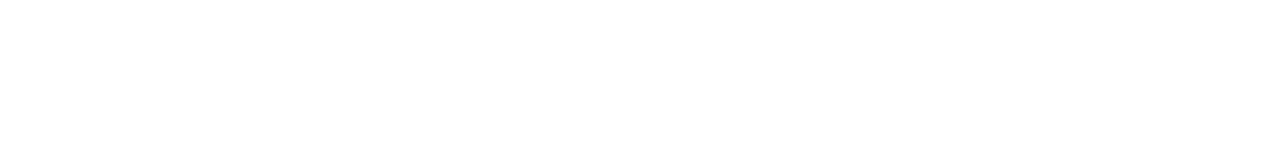
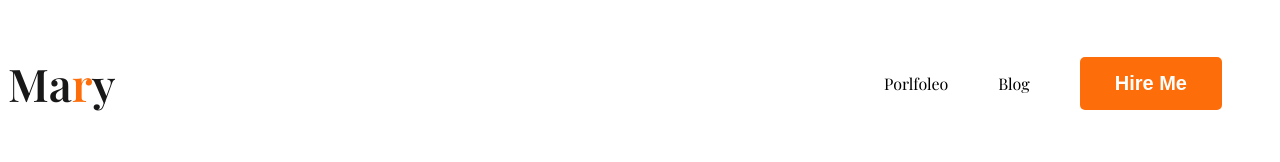
Before and after one commit to mjakaria11/webdedeloper-portfelow, a plain HTML site: page index.html in a window 1280 px wide. Drawn offline with nearby package versions, Linux system fonts and the light colour scheme; a web font is replaced by a local one.

Commit message:
added navyber

```diff
--- a/index.html
+++ b/index.html
@@ -5,11 +5,25 @@
   <meta charset="UTF-8">
   <meta name="viewport" content="width=device-width, initial-scale=1.0">
   <title>Document</title>
+  <link rel="preconnect" href="https://fonts.googleapis.com">
+  <link rel="preconnect" href="https://fonts.gstatic.com" crossorigin>
+  <link
+    href="https://fonts.googleapis.com/css2?family=Open+Sans:ital,wght@0,300;0,400;0,700;0,800;1,300&family=Playfair+Display:ital,wght@0,400;0,500;0,600;1,400;1,500;1,600&display=swap"
+    rel="stylesheet">
   <link rel="stylesheet" href="style/style.css">
+
 </head>
 
 <body>
   <header>
+    <nav>
+      <h3 class="nav-tittle">Ma<span class="text-primary">r</span>y</h3>
+      <ul>
+        <li><a href="Porlfoleo"></a>Porlfoleo</li>
+        <li><a href="Blog"></a>Blog</li>
+        <li><button class="btn-primary">Hire Me</button></li>
+      </ul>
+    </nav>
 
   </header>
 
--- a/style/style.css
+++ b/style/style.css
@@ -0,0 +1,41 @@
+/* common shard style  */
+body {
+  font-family: 'Open Sans', sans-serif;
+font-family: 'Playfair Display', serif;
+}
+
+.text-primary{
+  color: #FD6E0A;
+}
+.btn-primary{
+  border-radius: 5px;
+  background: #FD6E0A;
+  border: 0;
+  color: white;
+  font-size: 20px;
+  font-weight: 700;
+  padding: 15px 35px;
+}
+/* nav related style */
+nav{
+  display: flex;
+  justify-content: space-between;
+  align-items: center;
+}
+.nav-tittle{
+  color: #181818;
+  font-size: 45px;
+  font-weight: 800;
+}
+nav > ul{
+  display: flex;
+  align-items: center;
+}
+nav li{
+  list-style: none;
+  margin-right: 50px;
+}
+nav a{
+    text-decoration: none;
+    color: #474747;
+}
```
